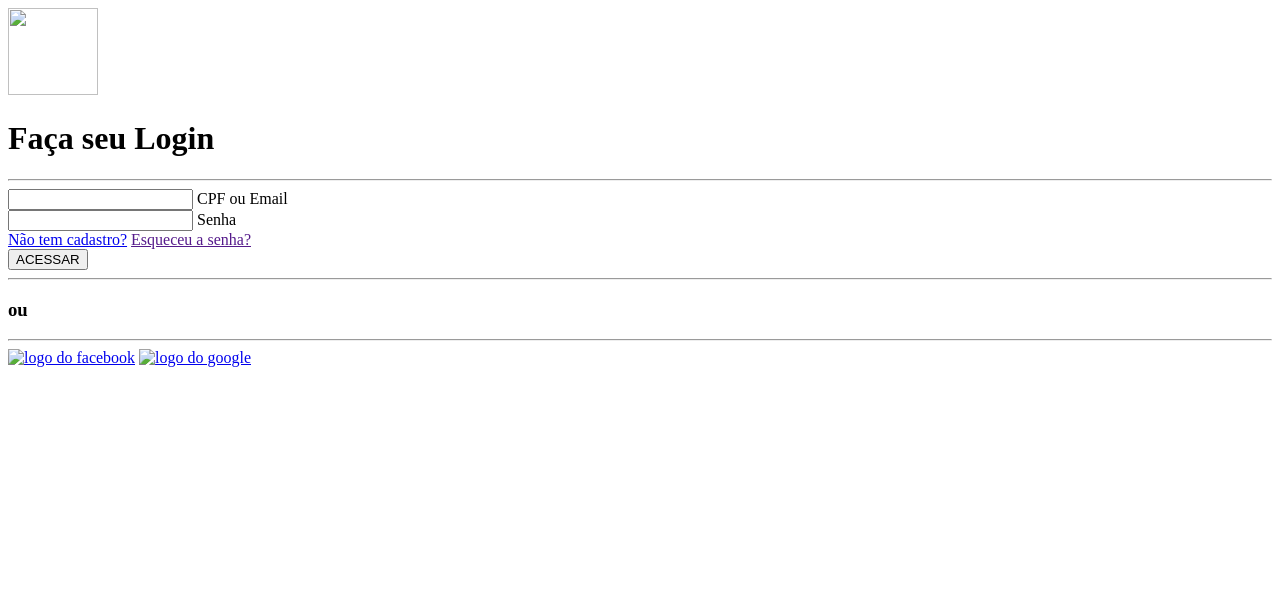
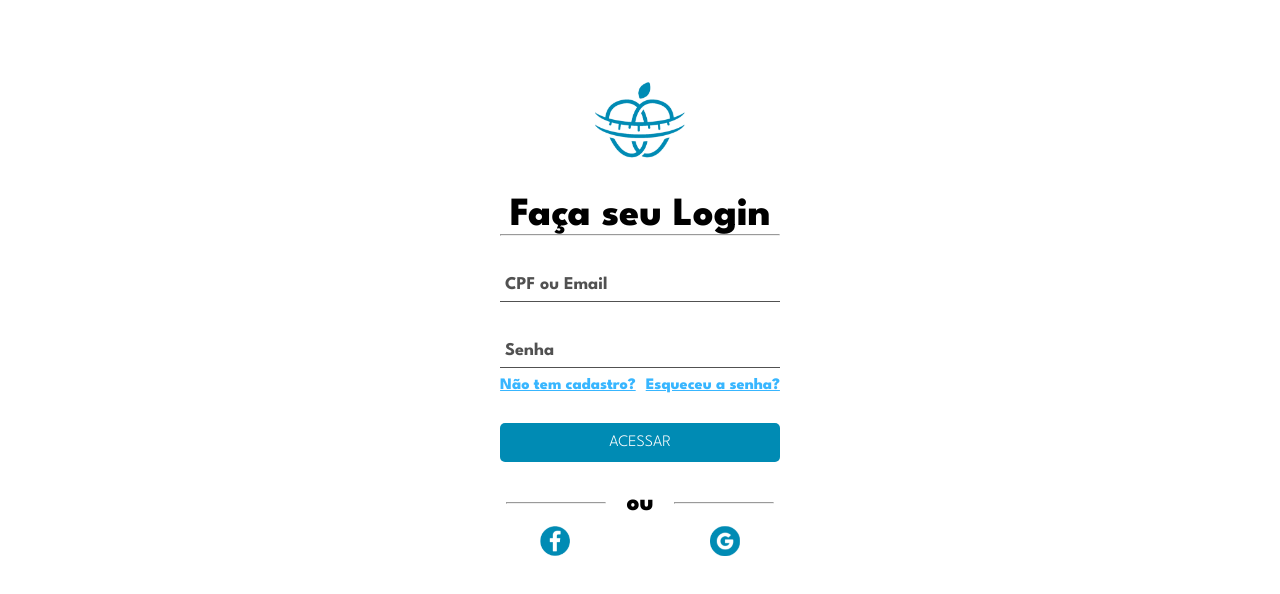
Before and after one commit to ErikEliasV/saude-em-acao, a plain HTML site: page index.html in a window 1280 px wide. Drawn offline with Linux system fonts and the light colour scheme; the site is published under a folder, as on GitHub Pages, so addresses that start at the root find nothing.

Commit message:
Tela de registro- correcao de bug

```diff
--- a/index.html
+++ b/index.html
@@ -5,11 +5,11 @@
     <meta name="viewport" content="width=device-width, initial-scale=1.0">
     <title>Document</title>
     <link href="https://fonts.googleapis.com/css2?family=League+Spartan:wght@100..900&display=swap" rel="stylesheet">
-    <link rel="stylesheet" href="/static/css/styles/style-login-registro.css">
+    <link rel="stylesheet" href="static/css/styles/style-login-registro.css">
 </head>
 <body>
     <div class="tela">
-        <img src="/static/images/logo-saude-em-acao-semtitulo.png" alt="" width="90" height="87,84">
+        <img src="static/images/logo-saude-em-acao-semtitulo.png" alt="" width="90" height="87,84">
         <h1>Faça seu Login</h1>
         <hr class="ajeitar">
         <div class="group">
@@ -35,8 +35,8 @@
             <hr class="hr-ou">
         </div>
         <div class="div-botoes">
-            <a href="https://www.facebook.com/?locale=pt_BR"><img width="30px" height="30px" src="/static/images/logo-facebook-login.png" alt="logo do facebook"></a>
-            <a href="https://www.google.com.br/?hl=pt-BR"><img width="30px" height="30px" src="/static/images/logo-google-login.png" alt="logo do google"></a>
+            <a href="https://www.facebook.com/?locale=pt_BR"><img width="30px" height="30px" src="static/images/logo-facebook-login.png" alt="logo do facebook"></a>
+            <a href="https://www.google.com.br/?hl=pt-BR"><img width="30px" height="30px" src="static/images/logo-google-login.png" alt="logo do google"></a>
         </div>
     </div>
 </body>
```
Also changed, not shown: templates/tela-registro.html (+2 -2 lines).
